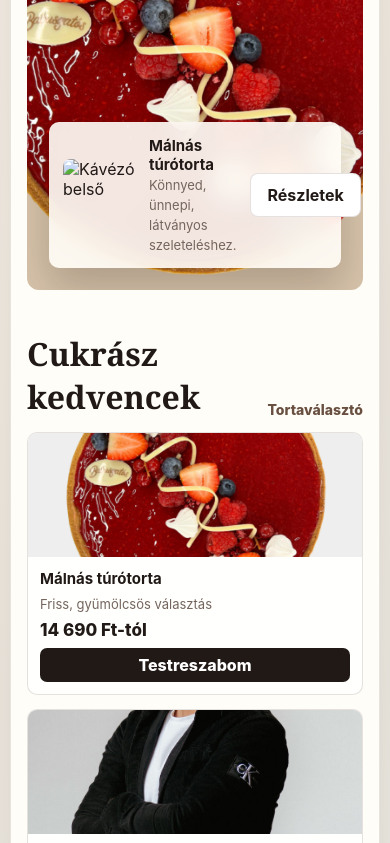
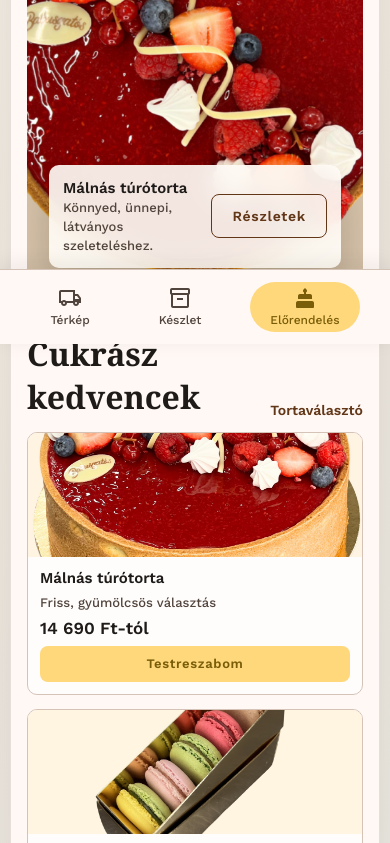
Before and after one commit to Lacius76/babusgatos-app, a website: page elorendeles.html in a window 390 px wide. Shown: the part 500-1343 px from the top of the page. Drawn offline with nearby package versions, Linux system fonts and the light colour scheme.

Commit message:
Revamp styles and layout in elorendeles.html, introducing new color variables, button styles, and a mobile navigation bar for improved aesthetics and user experience.

```diff
--- a/elorendeles.html
+++ b/elorendeles.html
@@ -4,14 +4,29 @@
   <meta charset="utf-8">
   <meta name="viewport" content="width=device-width, initial-scale=1">
   <title>Babusgatós — Torta és desszert előrendelés</title>
+  <link href="https://fonts.googleapis.com/css2?family=Libre+Caslon+Text:wght@400;600;700&family=Work+Sans:wght@500;600&display=swap" rel="stylesheet">
+  <link href="https://fonts.googleapis.com/css2?family=Material+Symbols+Outlined:wght,FILL@100..700,0..1&display=swap" rel="stylesheet">
   <style>
     :root {
-      --ink: #201916;
-      --muted: #74655d;
-      --brown: #684f40;
-      --paper: #fffdf8;
-      --line: rgba(65, 47, 38, .14);
-      font-family: Inter, ui-sans-serif, system-ui, -apple-system, BlinkMacSystemFont, "Segoe UI", sans-serif;
+      --primary: #623718;
+      --on-primary: #ffffff;
+      --primary-container: #7d4e2d;
+      --secondary-container: #ffd87c;
+      --on-secondary-container: #795d08;
+      --surface: #fff8f5;
+      --on-surface: #1e1b18;
+      --on-surface-variant: #51443c;
+      --outline: #84746b;
+      --outline-variant: #d6c3b8;
+      --ink: #1e1b18;
+      --muted: #51443c;
+      --brown: #623718;
+      --paper: #fff8f5;
+      --line: #d6c3b8;
+      --radius-btn: 0.5rem;
+      --shadow-soft: 0 4px 14px rgba(125, 78, 45, 0.1);
+      --shadow-medium: 0 8px 22px rgba(125, 78, 45, 0.16);
+      font-family: "Work Sans", ui-sans-serif, system-ui, sans-serif;
     }
     * { box-sizing: border-box; }
     body {
@@ -20,7 +35,15 @@
       color: var(--ink);
       background: linear-gradient(135deg, #fff9ef 0%, #f4eee6 45%, #eef3ee 100%);
     }
-    button { font: inherit; cursor: pointer; }
+    button {
+      font: inherit;
+      cursor: pointer;
+      transition: background-color .2s ease, border-color .2s ease, box-shadow .2s ease, transform .15s ease;
+    }
+    button:focus-visible {
+      outline: 2px solid var(--secondary-container);
+      outline-offset: 2px;
+    }
     .page { width: min(1440px, 100%); margin: 0 auto; padding: 24px; }
     .shell {
       border: 1px solid rgba(65, 47, 38, .13);
@@ -85,8 +108,8 @@
       right: 22px;
       bottom: 22px;
       display: grid;
-      grid-template-columns: 72px 1fr auto;
-      gap: 14px;
+      grid-template-columns: 1fr auto;
+      gap: 16px;
       align-items: center;
       padding: 14px;
       border-radius: 10px;
@@ -94,12 +117,7 @@
       box-shadow: 0 20px 40px rgba(31, 23, 18, .22);
       backdrop-filter: blur(14px);
     }
-    .floating-card img {
-      width: 72px;
-      height: 72px;
-      border-radius: 8px;
-      object-fit: cover;
-    }
+    .floating-card-copy { min-width: 0; }
     .floating-card strong, .cart-line strong, .product strong {
       display: block;
       font-size: 15px;
@@ -108,22 +126,60 @@
       color: var(--muted);
       font-size: 13px;
     }
-    .secondary-btn, .primary-btn {
-      height: 44px;
-      border-radius: 8px;
-      border: 1px solid var(--line);
+    .primary-btn,
+    .secondary-btn,
+    .ghost-btn,
+    .mini-add {
       display: inline-flex;
       align-items: center;
       justify-content: center;
-      padding: 0 16px;
-      font-weight: 700;
+      border-radius: var(--radius-btn);
+      font-weight: 600;
+      font-size: 14px;
+      letter-spacing: 0.05em;
+      line-height: 20px;
     }
-    .secondary-btn { background: #fff; color: var(--ink); }
     .primary-btn {
-      background: var(--brown);
-      color: #fff;
-      border-color: transparent;
-      box-shadow: 0 12px 24px rgba(104, 79, 64, .18);
+      height: 44px;
+      padding: 0 24px;
+      border: none;
+      background: var(--primary);
+      color: var(--on-primary);
+      box-shadow: var(--shadow-soft);
+    }
+    .primary-btn:hover {
+      background: var(--primary-container);
+      box-shadow: var(--shadow-medium);
+    }
+    .primary-btn:active { transform: scale(0.98); }
+    .secondary-btn,
+    .mini-add {
+      border: none;
+      background: var(--secondary-container);
+      color: var(--on-secondary-container);
+    }
+    .secondary-btn {
+      height: 44px;
+      padding: 0 20px;
+    }
+    .secondary-btn:hover,
+    .mini-add:hover {
+      filter: brightness(0.97);
+      box-shadow: var(--shadow-soft);
+    }
+    .ghost-btn,
+    .mini-add--ghost {
+      background: transparent;
+      color: var(--primary);
+      border: 1px solid var(--primary);
+    }
+    .ghost-btn {
+      height: 44px;
+      padding: 0 20px;
+    }
+    .ghost-btn:hover,
+    .mini-add--ghost:hover {
+      background: rgba(98, 55, 24, 0.06);
     }
     .content-band {
       padding: 4px 38px 38px;
@@ -169,15 +225,13 @@
     .product .meta { padding: 12px; display: grid; gap: 8px; flex: 1; }
     .price { color: var(--ink); font-weight: 850; font-size: 17px; }
     .mini-add {
-      align-self: end;
-      height: 34px;
-      border-radius: 7px;
-      border: 0;
-      background: var(--ink);
-      color: #fff;
-      padding: 0 12px;
-      font-weight: 800;
+      align-self: stretch;
+      width: 100%;
+      height: 36px;
+      padding: 0 14px;
+      font-size: 13px;
     }
+    .mini-add:active { transform: scale(0.98); }
     .cart {
       border: 1px solid var(--line);
       border-radius: 10px;
@@ -205,16 +259,6 @@
       font-weight: 900;
     }
     .full { width: 100%; }
-    .placeholder-note {
-      margin: 0 38px 32px;
-      padding: 16px 18px;
-      border-radius: 10px;
-      background: rgba(255,255,255,.7);
-      border: 1px dashed var(--line);
-      color: var(--muted);
-      font-size: 14px;
-      line-height: 1.5;
-    }
     @media (max-width: 1100px) {
       .patisserie-feature, .content-band { grid-template-columns: 1fr; }
       .products { grid-template-columns: 1fr; }
@@ -223,7 +267,50 @@
     @media (max-width: 760px) {
       .page { padding: 10px; }
       .patisserie-feature, .content-band { margin-left: 16px; margin-right: 16px; padding-left: 0; padding-right: 0; }
-      .placeholder-note { margin: 0 16px 22px; }
+    }
+    .mobile-bottom-nav { display: none; }
+    .material-symbols-outlined {
+      font-variation-settings: 'FILL' 0, 'wght' 400, 'GRAD' 0, 'opsz' 24;
+    }
+    @media (max-width: 899px) {
+      body { padding-bottom: 88px; }
+      .mobile-bottom-nav {
+        display: flex;
+        position: fixed;
+        bottom: 0;
+        left: 50%;
+        transform: translateX(-50%);
+        width: 100%;
+        max-width: 390px;
+        z-index: 50;
+        background: var(--surface);
+        border-top: 1px solid var(--outline-variant);
+        box-shadow: 0 -4px 20px rgba(30, 27, 24, .08);
+        justify-content: space-around;
+        align-items: center;
+        padding: 12px 16px;
+      }
+      .mobile-bottom-nav a {
+        display: flex;
+        flex-direction: column;
+        align-items: center;
+        gap: 2px;
+        color: var(--on-surface-variant);
+        text-decoration: none;
+        font-size: 12px;
+        font-weight: 500;
+        line-height: 16px;
+        padding: 4px 20px;
+        border-radius: 9999px;
+      }
+      .mobile-bottom-nav a.is-active {
+        background: var(--secondary-container);
+        color: var(--on-secondary-container);
+      }
+      .mobile-bottom-nav .material-symbols-outlined { font-size: 24px; }
+      .mobile-bottom-nav a.is-active .material-symbols-outlined {
+        font-variation-settings: 'FILL' 1, 'wght' 400, 'GRAD' 0, 'opsz' 24;
+      }
     }
   </style>
 </head>
@@ -244,9 +331,8 @@
         <div class="media-stage">
           <img src="assets/cake-cutout.png" alt="Málnás túrótorta">
           <div class="floating-card">
-            <img src="assets/cafe.jpg" alt="Kávézó belső">
-            <div><strong>Málnás túrótorta</strong><span>Könnyed, ünnepi, látványos szeleteléshez.</span></div>
-            <button class="secondary-btn" type="button">Részletek</button>
+            <div class="floating-card-copy"><strong>Málnás túrótorta</strong><span>Könnyed, ünnepi, látványos szeleteléshez.</span></div>
+            <button class="ghost-btn" type="button">Részletek</button>
           </div>
         </div>
       </section>
@@ -259,7 +345,7 @@
           </div>
           <div class="products">
             <div class="product">
-              <div class="photo"><img src="assets/cake-cutout.png" alt="Málnás túrótorta"></div>
+              <div class="photo"><img src="assets/malnas-turotorta.jpg" alt="Málnás túrótorta"></div>
               <div class="meta">
                 <strong>Málnás túrótorta</strong>
                 <span>Friss, gyümölcsös választás</span>
@@ -268,7 +354,7 @@
               </div>
             </div>
             <div class="product">
-              <div class="photo"><img src="assets/pastry.jpg" alt="Macaron"></div>
+              <div class="photo"><img src="assets/macaron.jpg" alt="Macaron"></div>
               <div class="meta">
                 <strong>Macaron box</strong>
                 <span>5 db-os ajándékdoboz</span>
@@ -282,7 +368,7 @@
                 <strong>Kávé mellé</strong>
                 <span>Szelet sütik és pultos ajánlatok</span>
                 <div class="price">1 190 Ft-tól</div>
-                <button class="mini-add" type="button">Nézem</button>
+                <button class="mini-add mini-add--ghost" type="button">Nézem</button>
               </div>
             </div>
           </div>
@@ -294,7 +380,7 @@
             <div><strong>Málnás túrótorta</strong><span>10 szelet · „Boldog szülinapot”</span></div>
           </div>
           <div class="cart-line">
-            <img src="assets/pastry.jpg" alt="">
+            <img src="assets/macaron.jpg" alt="">
             <div><strong>Macaron box</strong><span>Ajándék kiegészítő</span></div>
           </div>
           <div class="total"><span>Várható ár</span><span>17 190 Ft</span></div>
@@ -302,8 +388,12 @@
         </aside>
       </div>
 
-      <p class="placeholder-note">Ez az oldal ideiglenes helyőrző a régi <code>index.html</code> cukrász részeiből. A végleges tartalmat a hivatalos cukrász műhely oldaláról töltjük fel.</p>
     </section>
   </main>
+  <nav class="mobile-bottom-nav" aria-label="Fő navigáció">
+    <a href="index.html#terkep"><span class="material-symbols-outlined">local_shipping</span><span>Térkép</span></a>
+    <a href="index.html#keszlet"><span class="material-symbols-outlined">inventory_2</span><span>Készlet</span></a>
+    <a href="elorendeles.html" class="is-active" aria-current="page"><span class="material-symbols-outlined">cake</span><span>Előrendelés</span></a>
+  </nav>
 </body>
 </html>
```
Also changed, not shown: index.html (+5 -5 lines), assets/kavezo.jpg (added), assets/macaron.jpg (added), assets/malnas-turotorta.jpg (added), assets/malnas-turotorta2.jpg (added).
